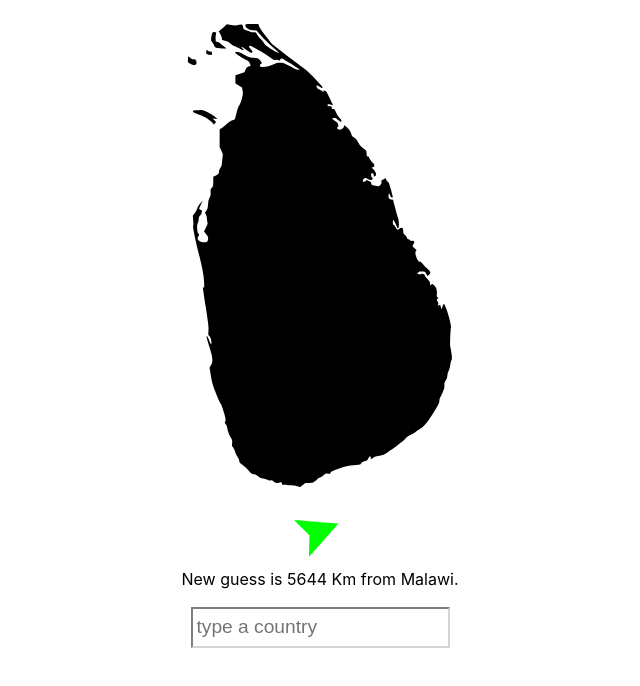
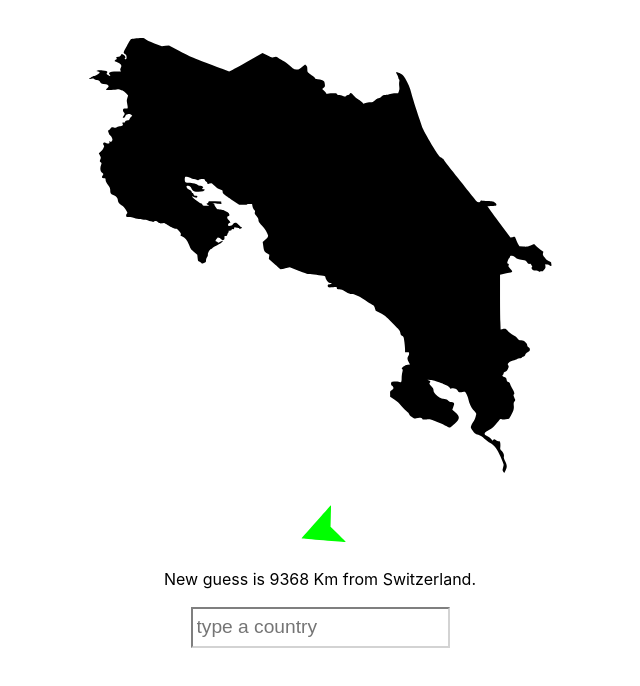
Before and after one commit to eduardolagoeiro/too-far, a Svelte app: page / in a window 1280 px wide. Shown: the top 686 px of the page, without its empty margins (320-960 px from the left). Built offline with nearby package versions, Linux system fonts and the light colour scheme.

Commit message:
change bearing for coord angles

```diff
--- a/src/App.svelte
+++ b/src/App.svelte
@@ -3,13 +3,12 @@
 	import { fly, fade, slide } from 'svelte/transition';
 	import arrow from './assets/arrow.svg';
 	import sleep from './utils/sleep';
-	import { calcCrow, bearing } from './utils/distance';
+	import { calcCrow, toDeg } from './utils/distance';
 	import { countries as c, sanitizeCountryName } from './utils/countries';
 
-	const countries = c;
-	// .filter(({ code }) =>
-	// 	['BR', 'AR', 'CO', 'CH', 'PE', 'VZ', 'ES', 'PT', 'CU', 'CR'].includes(code)
-	// );
+	const countries = c.filter(({ code }) =>
+		['BR', 'AR', 'CO', 'CH', 'PE', 'VZ', 'ES', 'PT', 'CU', 'CR'].includes(code)
+	);
 
 	const AWAIT_ANIMATION = 1000;
 
@@ -17,9 +16,6 @@
 	const IMG_ANIM_DELAY = 500;
 
 	const HISTORIC_ANIM_DUR = 400;
-
-	let IMG_ANIM_X_OFFSET = 0;
-	let IMG_ANIM_Y_OFFSET = 0;
 
 	const ARROW_ANIM_DUR = 1000;
 	const ARROW_ANIM_DELAY = 500;
@@ -58,6 +54,15 @@
 
 	// always get target from index 0
 	let targetCountry = leftCountries[0];
+
+	let IMG_ANIM_X_OFFSET = 10 * (refCountry.longitude - targetCountry.longitude);
+	let IMG_ANIM_Y_OFFSET = 10 * (refCountry.latitude - targetCountry.latitude);
+	$: direction = toDeg(
+		Math.atan2(
+			targetCountry.longitude - refCountry.longitude,
+			targetCountry.latitude - refCountry.latitude
+		)
+	);
 
 	let newAnswer = '';
 	let answerHistoric = [];
@@ -132,7 +137,7 @@
 	$: totalPoints = num(answerHistoric.reduce((acc, a) => acc + a.points, 0));
 
 	$: distance = calcCrow(refCountry, targetCountry);
-	$: direction = bearing(refCountry, targetCountry);
+	// $: direction = bearing(refCountry, targetCountry);
 
 	$: targetImg = getImgFromCode(targetCountry.code);
 
--- a/src/utils/distance.js
+++ b/src/utils/distance.js
@@ -1,8 +1,8 @@
-function toRad(deg) {
+export function toRad(deg) {
 	return (deg * Math.PI) / 180;
 }
 
-function toDeg(rad) {
+export function toDeg(rad) {
 	return (rad * 180) / Math.PI;
 }
 
```
